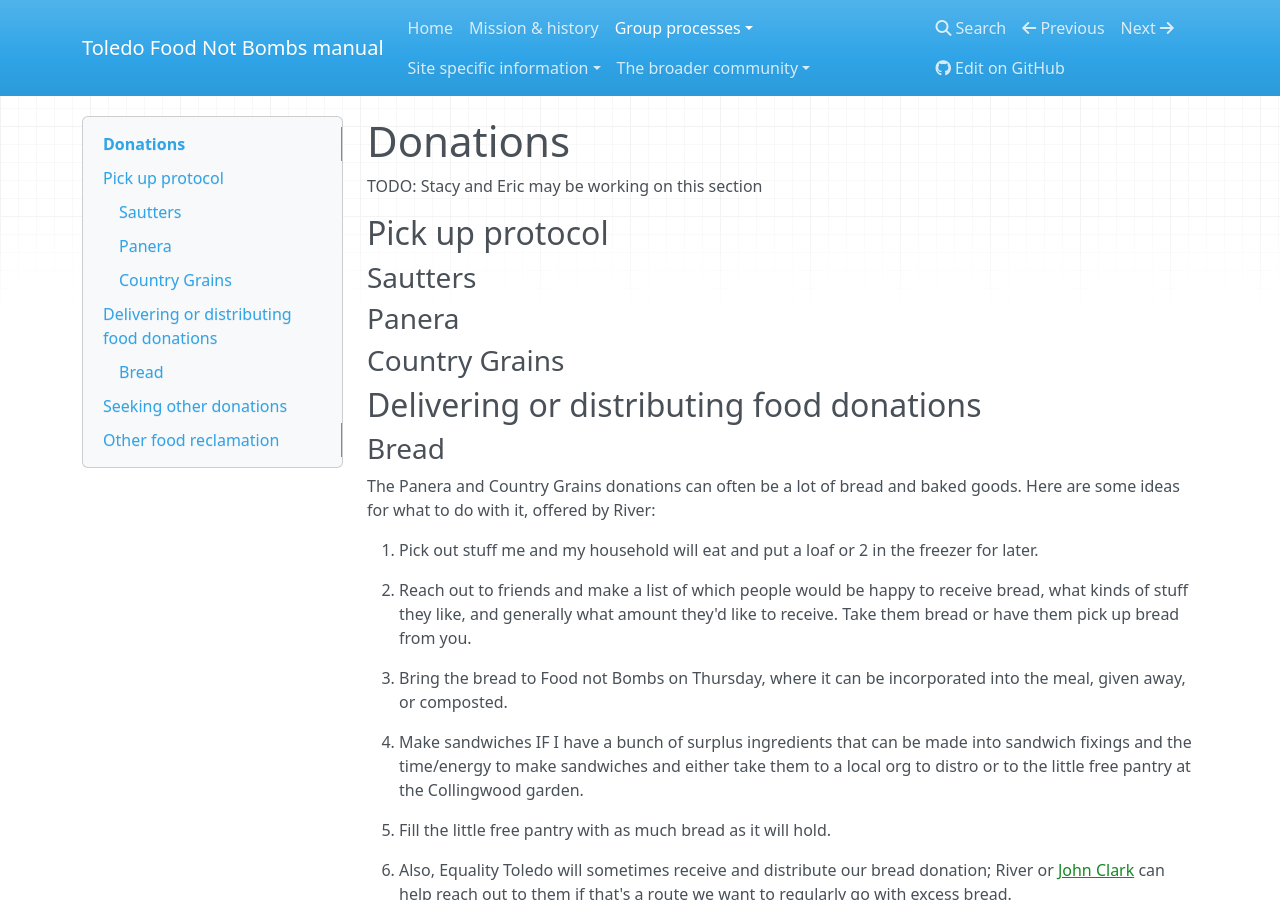
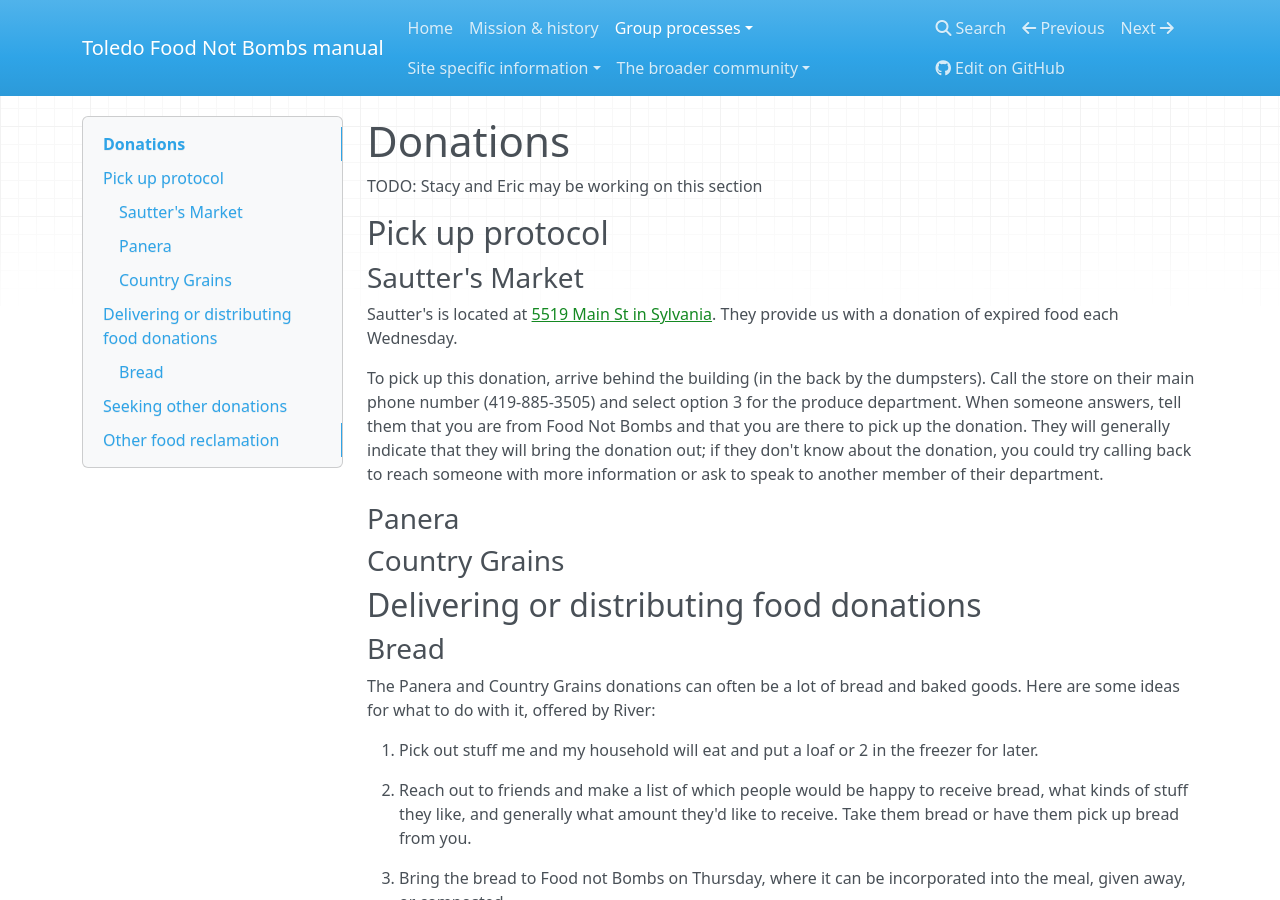
Before and after one commit to ToledoFNB/manual, an MkDocs documentation site: the page built from docs/donations.md, in a window 1280 px wide and 900 px high. Built offline with MkDocs 1.6.1, drawn with Linux system fonts in a browser that asks for light colours; nearby versions of some CDN libraries.

Commit message:
Add instructions for one donation pick-up

```diff
--- a/docs/donations.md
+++ b/docs/donations.md
@@ -4,7 +4,11 @@ TODO: Stacy and Eric may be working on this section
 
 ## Pick up protocol
 
-### Sautters
+### Sautter's Market
+
+Sautter's is located at [5519 Main St in Sylvania](https://www.waze.com/live-map/directions/us/oh/sylvania/5519-main-st?to=place.ChIJI5h2LLF9PIgRIkR4BaeRlvY).  They provide us with a donation of expired food each Wednesday.
+
+To pick up this donation, arrive behind the building (in the back by the dumpsters).  Call the store on their main phone number (419-885-3505) and select option 3 for the produce department.  When someone answers, tell them that you are from Food Not Bombs and that you are there to pick up the donation.  They will generally indicate that they will bring the donation out; if they don't know about the donation, you could try calling back to reach someone with more information or ask to speak to another member of their department.
 
 ### Panera
 
```
